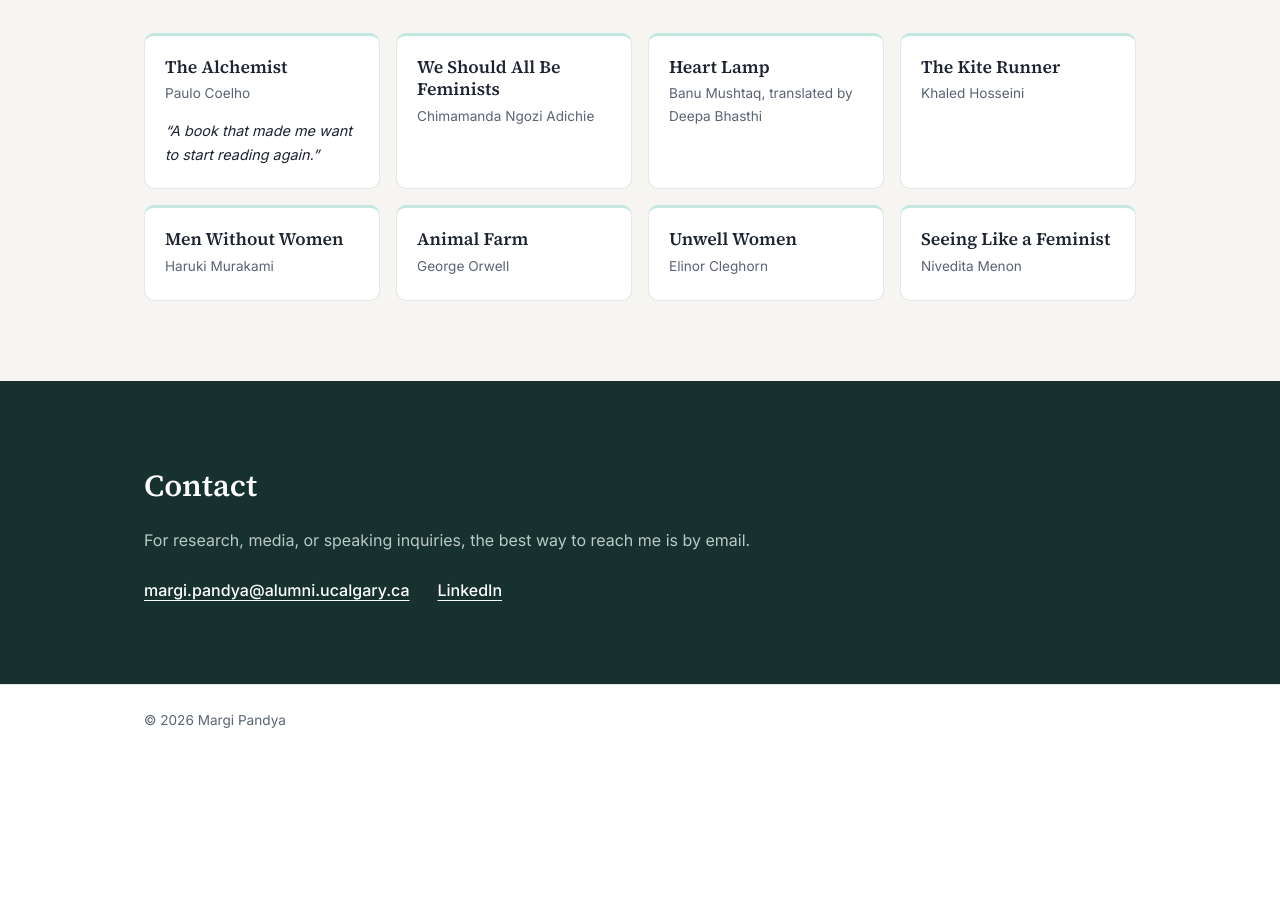
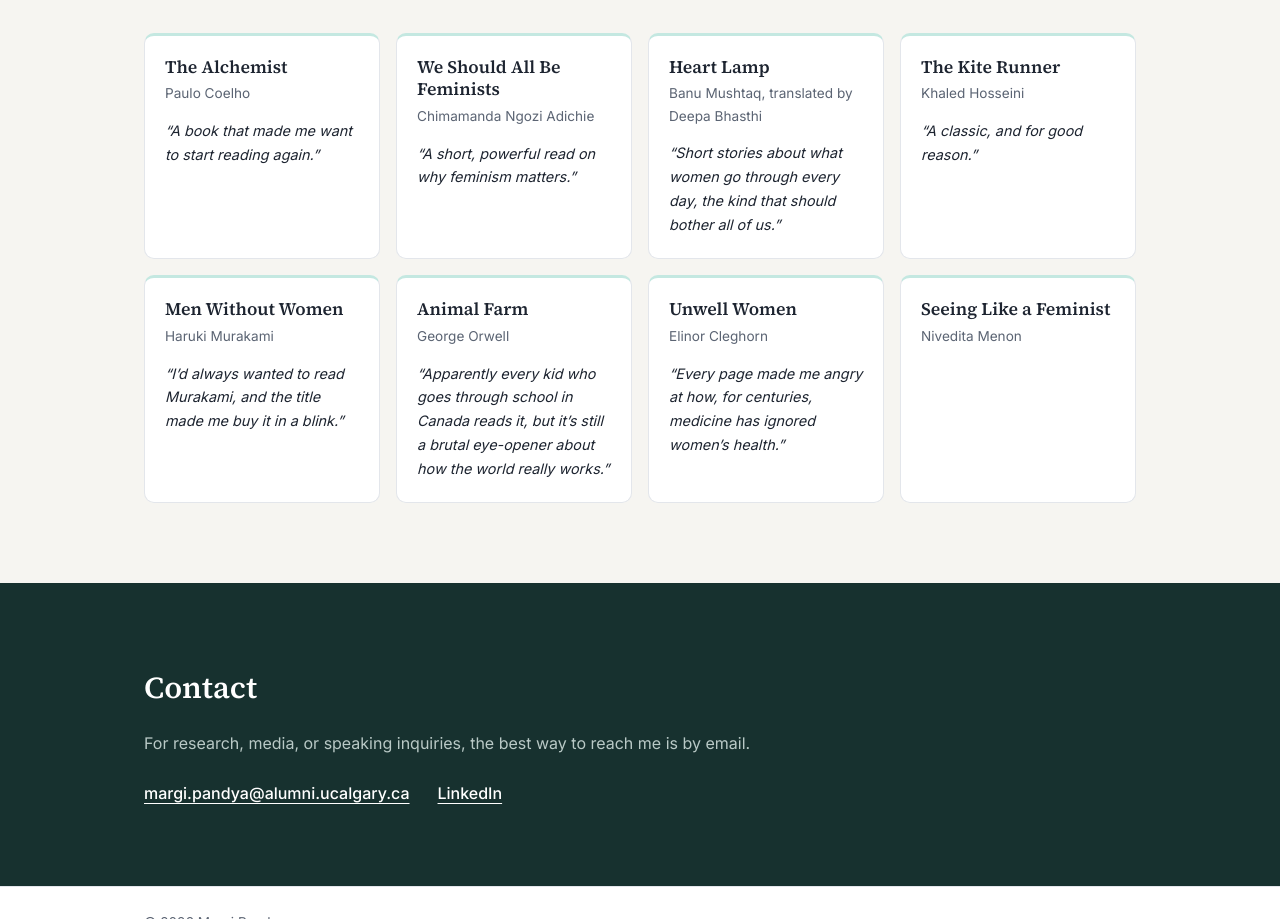
Before and after one commit to Margi-Pandya/margi-pandya.github.io, a plain HTML site: page index.html in a window 1280 px wide. Shown: the part 6597-7516 px from the top of the page. Before the commit the page ends 7352 px from the top, so only its background shows below. Drawn offline with Linux system fonts and the light colour scheme.

Commit message:
Add book reviews
Co-Authored-By: Claude Opus 5.5 <noreply@anthropic.com>
Claude-Session: https://claude.ai/code/session_012bLLRK8u5tT6BPUSZEUem6

```diff
--- a/index.html
+++ b/index.html
@@ -395,26 +395,32 @@
             <li class="book">
               <span class="book-title">We Should All Be Feminists</span>
               <span class="book-author">Chimamanda Ngozi Adichie</span>
+              <p class="book-review">“A short, powerful read on why feminism matters.”</p>
             </li>
             <li class="book">
               <span class="book-title">Heart Lamp</span>
               <span class="book-author">Banu Mushtaq, translated by Deepa Bhasthi</span>
+              <p class="book-review">“Short stories about what women go through every day, the kind that should bother all of us.”</p>
             </li>
             <li class="book">
               <span class="book-title">The Kite Runner</span>
               <span class="book-author">Khaled Hosseini</span>
+              <p class="book-review">“A classic, and for good reason.”</p>
             </li>
             <li class="book">
               <span class="book-title">Men Without Women</span>
               <span class="book-author">Haruki Murakami</span>
+              <p class="book-review">“I’d always wanted to read Murakami, and the title made me buy it in a blink.”</p>
             </li>
             <li class="book">
               <span class="book-title">Animal Farm</span>
               <span class="book-author">George Orwell</span>
+              <p class="book-review">“Apparently every kid who goes through school in Canada reads it, but it’s still a brutal eye-opener about how the world really works.”</p>
             </li>
             <li class="book">
               <span class="book-title">Unwell Women</span>
               <span class="book-author">Elinor Cleghorn</span>
+              <p class="book-review">“Every page made me angry at how, for centuries, medicine has ignored women’s health.”</p>
             </li>
             <li class="book">
               <span class="book-title">Seeing Like a Feminist</span>
```
